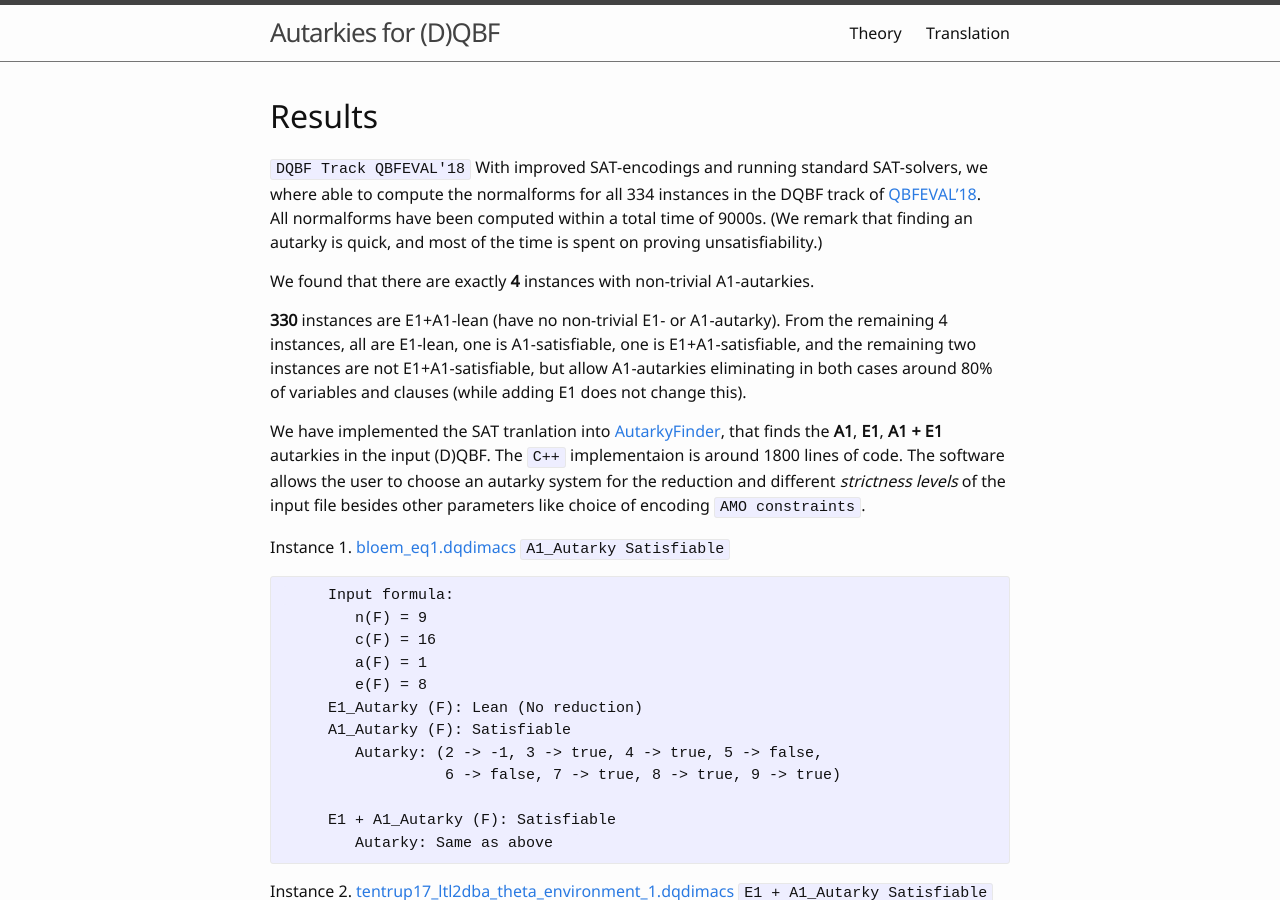
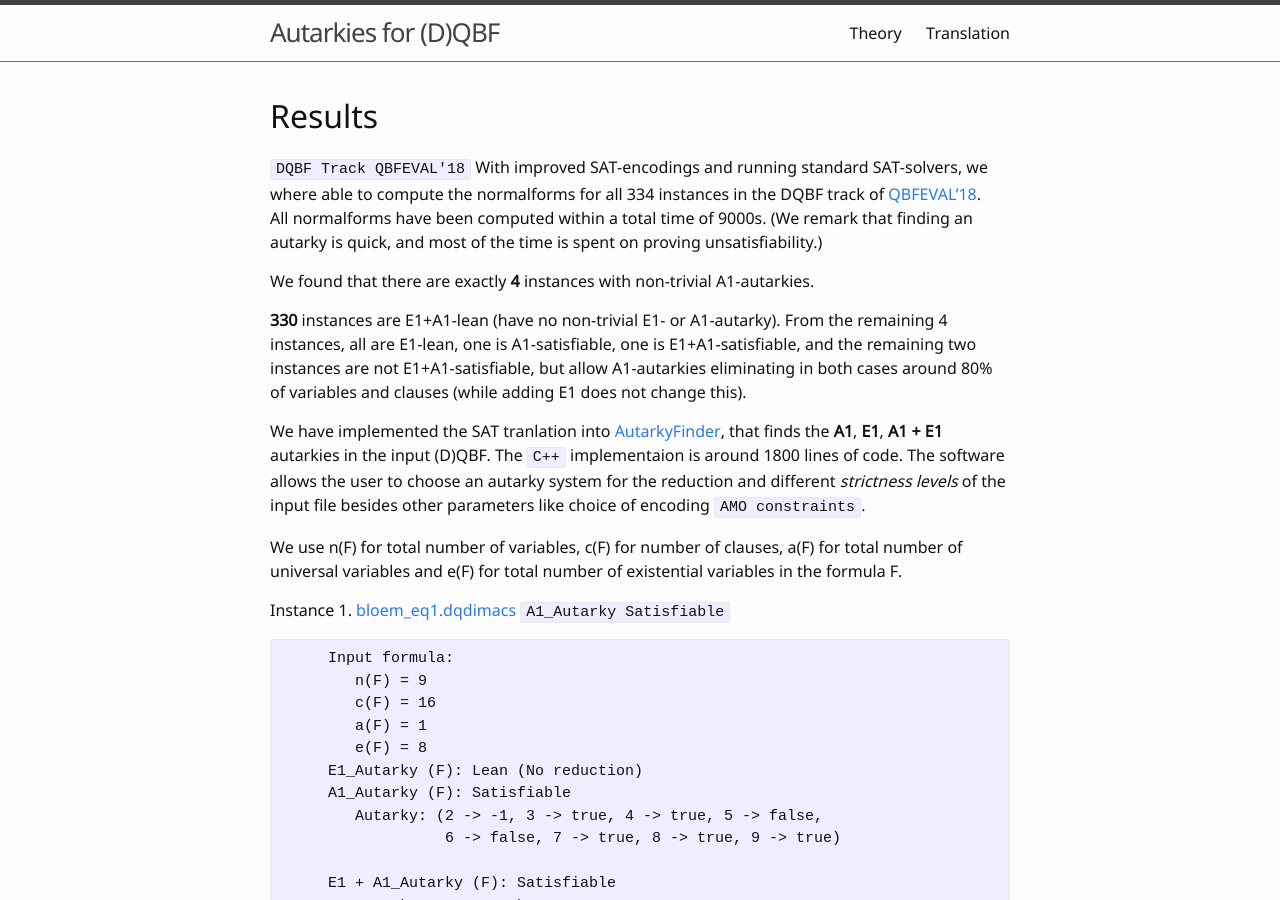
Before and after one commit to Autarkies/Autarkies.github.io, a Jekyll site: the page built from results.md, in a window 1280 px wide and 900 px high. Built offline with Jekyll 4.4.1, drawn with Linux system fonts in a browser that asks for light colours.

Commit message:
Restructed the page

````diff
--- a/results.md
+++ b/results.md
@@ -24,6 +24,9 @@ title: Results
    The `C++` implementaion is around 1800 lines of code. The software allows the user to choose an
    autarky system for the reduction and different *strictness levels* of the input file besides
    other parameters like choice of encoding `AMO constraints`.
+
+   We use n(F) for total number of variables, c(F) for number of clauses, a(F) for
+   total number of universal variables and e(F) for total number of existential variables in the formula F.
 
   Instance 1. [bloem\_eq1.dqdimacs](https://github.com/arey0pushpa/dcnf-autarky/blob/master/dcnf/examples/bloem_eq1.dqdimacs) ``A1_Autarky Satisfiable``
 ```
````
